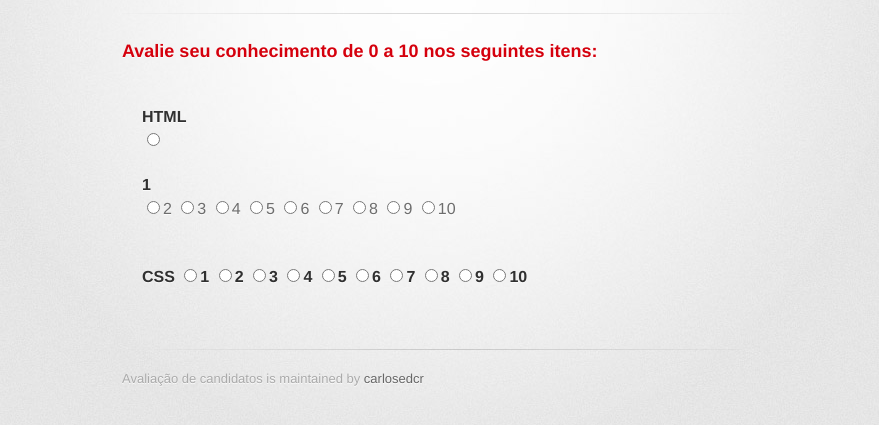
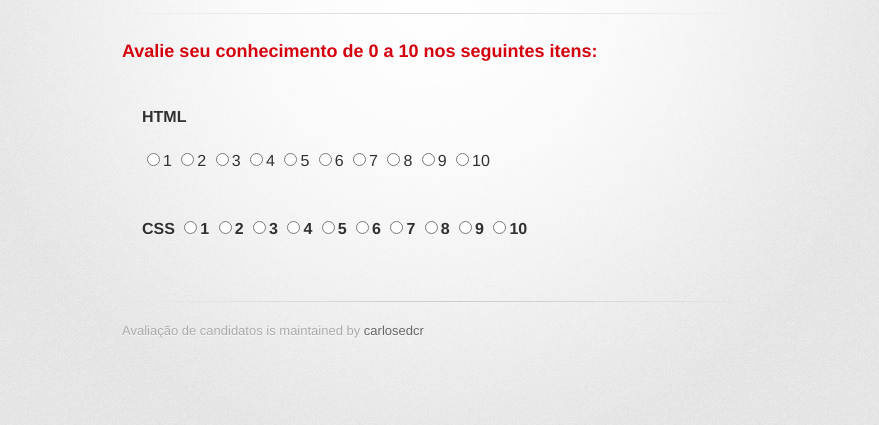
Before and after one commit to carlosedcr/avalia-o-de-candidatos, a plain HTML site: page avalia.html in a window 1280 px wide. Shown: the part 129-554 px from the top of the page, without its empty margins (208-1087 px from the left). Drawn offline with Linux system fonts and the light colour scheme; a web font is replaced by a local one.

Commit message:
Update avalia.html

```diff
--- a/avalia.html
+++ b/avalia.html
@@ -27,7 +27,7 @@
           <h3> Avalie seu conhecimento de 0 a 10 nos seguintes itens:</h3>
 <p><form style="background-color: transparent;" >
   <h4>HTML</h4>
-  <p><input type="radio" name="html" value="1"/><h4>1</h4> <input type="radio" name="html" value="2"/>2 <input type="radio" name="html" value="3"/>3 <input type="radio" name="html" value="4"/>4 <input type="radio" name="html" value="5"/>5 <input type="radio" name="html" value="6"/>6 <input type="radio" name="html" value="7"/>7 <input type="radio" name="html" value="8"/>8 <input type="radio" name="html" value="9"/>9 <input type="radio" name="html" value="10"/>10 </p>
+  <p><h5><input type="radio" name="html" value="1"/>1 <input type="radio" name="html" value="2"/>2 <input type="radio" name="html" value="3"/>3 <input type="radio" name="html" value="4"/>4 <input type="radio" name="html" value="5"/>5 <input type="radio" name="html" value="6"/>6 <input type="radio" name="html" value="7"/>7 <input type="radio" name="html" value="8"/>8 <input type="radio" name="html" value="9"/>9 <input type="radio" name="html" value="10"/>10 </h5> </p>
     <br>
     <h4>CSS
   <input type="radio" name="css" value="1"/>1 <input type="radio" name="css" value="2"/>2 <input type="radio" name="css" value="3"/>3 <input type="radio" name="css" value="4"/>4 <input type="radio" name="css" value="5"/>5 <input type="radio" name="css" value="6"/>6 <input type="radio" name="css" value="7"/>7 <input type="radio" name="css" value="8"/>8 <input type="radio" name="css" value="9"/>9 <input type="radio" name="css" value="10"/>10 </h4>
```
